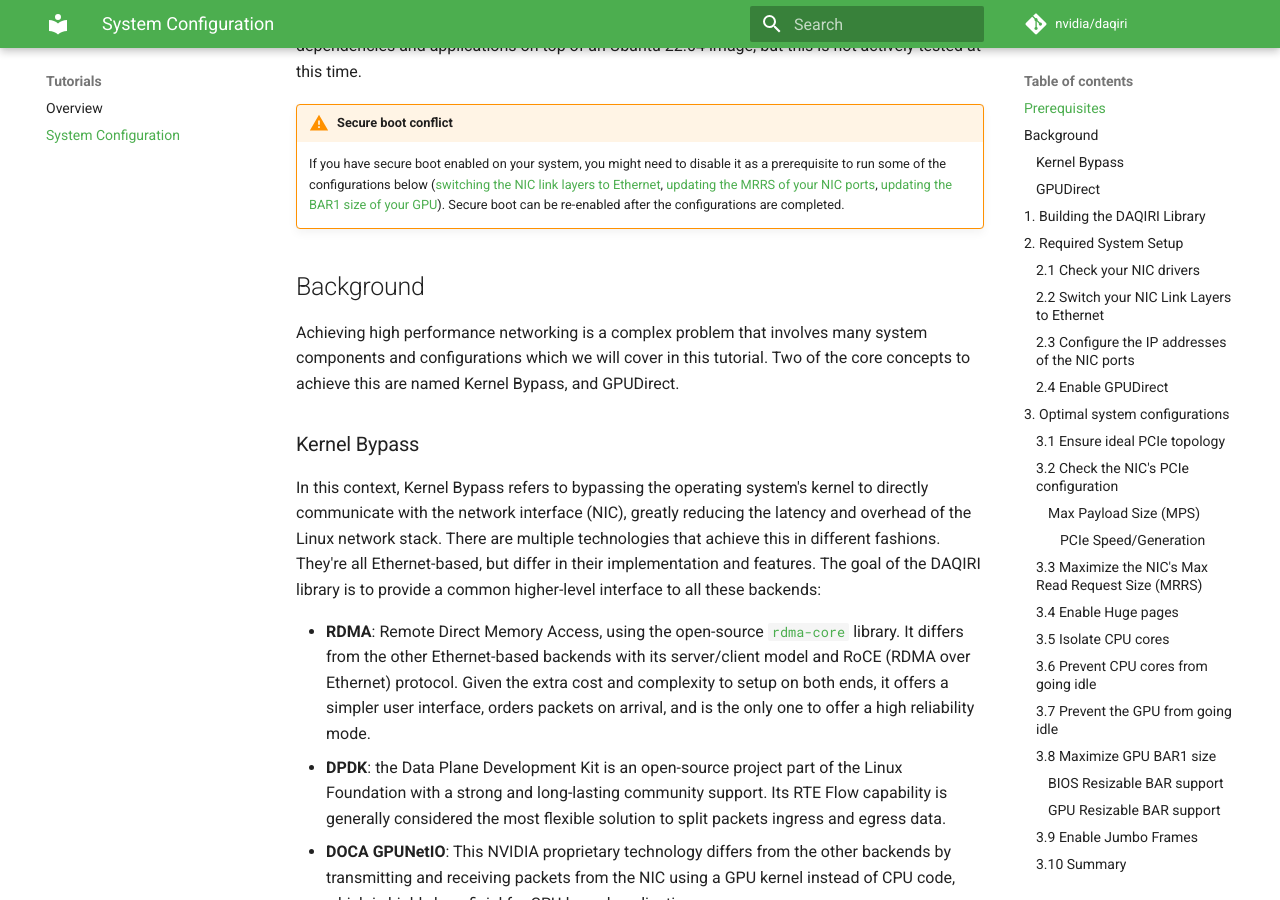
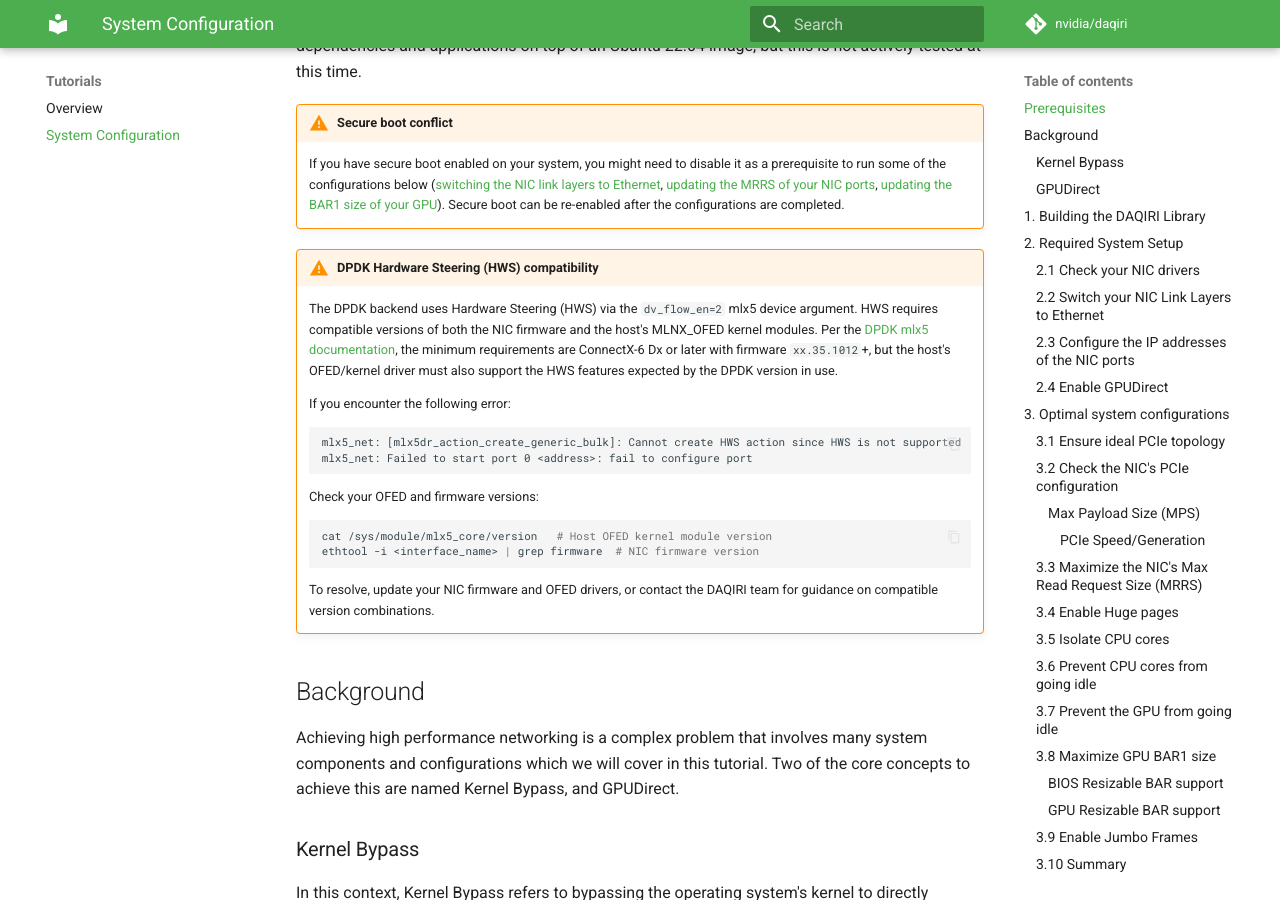
Before and after one commit to NVIDIA/daqiri, an MkDocs documentation site: the page built from docs/tutorials/system_config/README.md, in a window 1280 px wide and 900 px high, scrolled down 834 px. Built offline with MkDocs 1.6.1 and Material for MkDocs 9.7.7, drawn with Linux system fonts in a browser that asks for light colours; comment, search, counter and statistics services are not loaded; some of the changed text lies outside the part shown.

Commit message:
Add HWS compatibility warning, container run docs, and restructure Section 4
Add a prerequisites warning about DPDK Hardware Steering (HWS) requiring
compatible OFED kernel modules and NIC firmware for dv_flow_en=2, with
diagnostic steps and a matching troubleshooting entry in Section 4.

Document the docker run flags needed to launch the DAQIRI container with
DPDK and GPU support (--privileged, --runtime=nvidia, --network=host,
hugepage and infiniband mounts), with a table explaining each flag.

Move container run instructions from Section 1 (build) to a new
Section 4.1, since the container cannot run until the host system is
fully configured. Section 1 now links forward to 4.1. Renumber old
4.1/4.2 to 4.2/4.3.

Co-Authored-By: Claude Opus 4.6 <noreply@anthropic.com>
Signed-off-by: Ramya Gurunathan <rgurunathan@nvidia.com>

````diff
--- a/docs/tutorials/system_config/README.md
+++ b/docs/tutorials/system_config/README.md
@@ -18,6 +18,26 @@ In this tutorial, we will be developing on an **NVIDIA IGX Orin platform** with
 !!! Warning "Secure boot conflict"
 
     If you have secure boot enabled on your system, you might need to disable it as a prerequisite to run some of the configurations below ([switching the NIC link layers to Ethernet](#22-switch-your-nic-link-layers-to-ethernet), [updating the MRRS of your NIC ports](#33-maximize-the-nics-max-read-request-size-mrrs), [updating the BAR1 size of your GPU](#38-maximize-gpu-bar1-size)). Secure boot can be re-enabled after the configurations are completed.
+
+!!! Warning "DPDK Hardware Steering (HWS) compatibility"
+
+    The DPDK backend uses Hardware Steering (HWS) via the `dv_flow_en=2` mlx5 device argument. HWS requires compatible versions of both the NIC firmware and the host's MLNX_OFED kernel modules. Per the [DPDK mlx5 documentation](https://doc.dpdk.org/guides/nics/mlx5.html), the minimum requirements are ConnectX-6 Dx or later with firmware `xx.35.1012`+, but the host's OFED/kernel driver must also support the HWS features expected by the DPDK version in use.
+
+    If you encounter the following error:
+
+    ```log
+    mlx5_net: [mlx5dr_action_create_generic_bulk]: Cannot create HWS action since HWS is not supported
+    mlx5_net: Failed to start port 0 <address>: fail to configure port
+    ```
+
+    Check your OFED and firmware versions:
+
+    ```bash
+    cat /sys/module/mlx5_core/version   # Host OFED kernel module version
+    ethtool -i <interface_name> | grep firmware  # NIC firmware version
+    ```
+
+    To resolve, update your NIC firmware and OFED drivers, or contact the DAQIRI team for guidance on compatible version combinations.
 
 ## Background
 
@@ -116,6 +136,10 @@ You can then build the DAQIRI library:
     cd daqiri
     BASE_TARGET=dpdk DAQIRI_MGR="dpdk rdma" scripts/build-container.sh
     ```
+
+    !!! note
+
+        Running the container with DPDK and GPU support requires specific flags and host system configuration. See [Running the DAQIRI container](#41-running-the-daqiri-container) in Section 4 for details.
 
 === "CMake build (bare-metal)"
 
@@ -1507,7 +1531,45 @@ Holoscan Networking provides a benchmarking application named `adv_networking_be
 
 Make sure to [build the DAQIRI library](#1-building-the-daqiri-library) beforehand.
 
-### 4.1 Update the loopback configuration
+### 4.1 Running the DAQIRI container
+
+If you built DAQIRI using the container approach, use the following command to launch the container with DPDK and GPU support. The host system must be fully configured (Sections [2](#2-required-system-setup) and [3](#3-performance-tuning)) before the container can access the NIC and GPU hardware.
+
+```bash
+docker run --rm -it --privileged \
+  --runtime=nvidia \
+  --network=host \
+  -v /dev/hugepages:/dev/hugepages \
+  -v /mnt/huge:/mnt/huge \
+  -v /dev/infiniband:/dev/infiniband \
+  daqiri:local bash
+```
+
+??? info "Explanation of container flags"
+
+    | Flag | Purpose |
+    |------|---------|
+    | `--privileged` | DPDK requires raw access to NIC hardware (PCI devices, hugepage files) |
+    | `--runtime=nvidia` | Makes the host GPU visible inside the container via the NVIDIA Container Toolkit |
+    | `--network=host` | Shares the host network namespace so DPDK can discover the physical NIC interfaces and their PCIe topology |
+    | `-v /dev/hugepages:/dev/hugepages` | Mounts the default hugepage filesystem for DPDK memory allocation |
+    | `-v /mnt/huge:/mnt/huge` | Mounts the custom hugepage mount point, if configured |
+    | `-v /dev/infiniband:/dev/infiniband` | Exposes the RDMA/verbs device files required by the mlx5 DPDK driver |
+
+You can also mount a custom YAML configuration file into the container:
+
+```bash
+docker run --rm -it --privileged \
+  --runtime=nvidia --network=host \
+  -v /dev/hugepages:/dev/hugepages \
+  -v /mnt/huge:/mnt/huge \
+  -v /dev/infiniband:/dev/infiniband \
+  -v $(pwd)/my_config.yaml:/opt/daqiri/bin/my_config.yaml \
+  daqiri:local \
+  /opt/daqiri/bin/daqiri_bench_default /opt/daqiri/bin/my_config.yaml
+```
+
+### 4.2 Update the loopback configuration
 
 #### Find the application files
 
@@ -1679,11 +1741,10 @@ After having modified the configuration file, ensure you have connected an SFP c
 
     === "Containerized"
 
-        ```bash
-        ./holohub run-container \
-          --img holohub:adv_networking_bench \
-          --docker-opts "-u 0 --privileged" \
-          -- bash -c "./install/examples/adv_networking_bench/adv_networking_bench adv_networking_bench_default_tx_rx.yaml"
+        [Launch the DAQIRI container](#41-running-the-daqiri-container), then inside:
+
+        ```bash
+        /opt/daqiri/bin/daqiri_bench_default /opt/daqiri/bin/daqiri_bench_default_tx_rx.yaml
         ```
 
 The application will run indefinitely. You can stop it gracefully with `Ctrl-C`. You can also uncomment and set the `max_duration_ms` field in the `scheduler` section of the configuration file to limit the duration of the run automatically.
@@ -1919,6 +1980,18 @@ sudo mlnx_perf -i $if_name
 
 ??? tip "Troubleshooting"
 
+    ??? failure "Cannot create HWS action since HWS is not supported"
+
+        Example error:
+
+        ```log
+        mlx5_net: [mlx5dr_action_create_generic_bulk]: Cannot create HWS action since HWS is not supported
+        mlx5_net: Failed to start port 0 0005:03:00.0: fail to configure port
+        [CRITICAL] Cannot start device err=-95, port=0
+        ```
+
+        Your system does not support DPDK Hardware Steering (HWS). This is typically caused by an incompatibility between the DPDK version and the host's OFED kernel modules or NIC firmware. See the [HWS compatibility note](#prerequisites) in the Prerequisites section for details.
+
     ??? failure "EAL: failed to parse device"
 
         Make sure to set valid PCIe addresses in the `address` fields in `interfaces`, per [instructions above](#configure-the-nic-for-tx-and-rx).
````
Also changed, not shown: other parts of docs/tutorials/system_config/README.md (+1 -1 lines).
